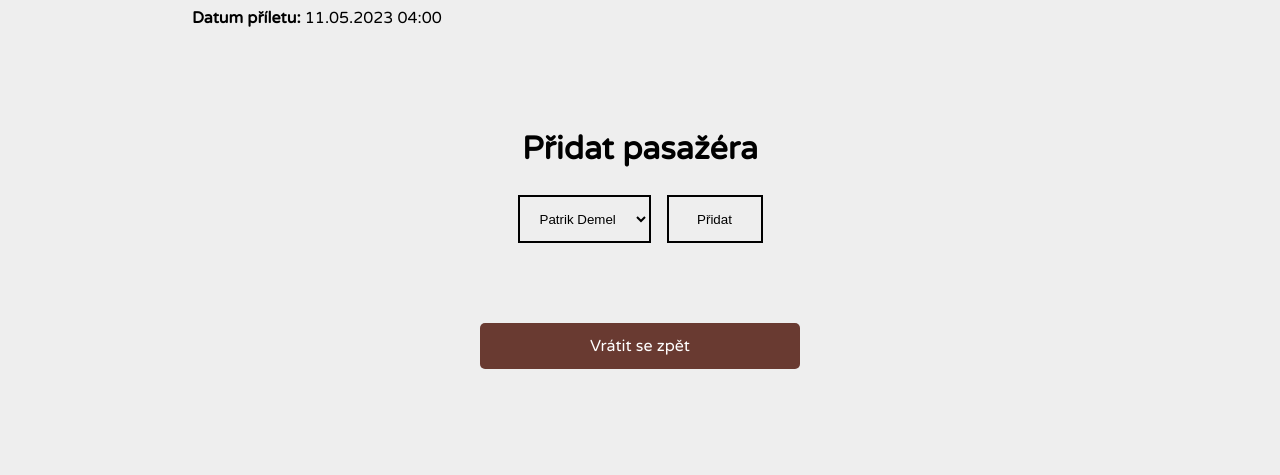
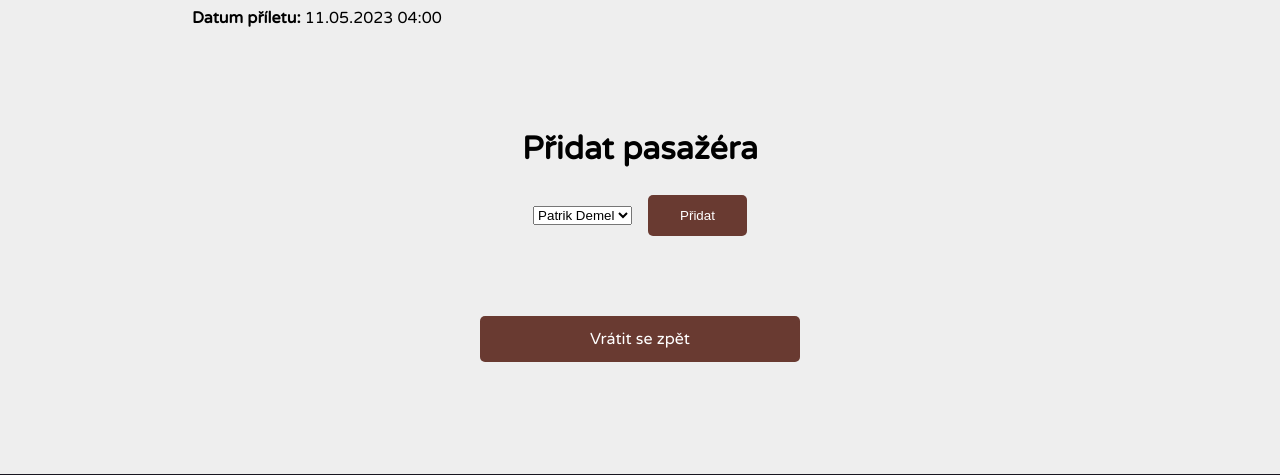
Before and after one commit to PatrikDemel/django-final-project, a Django app: page /web/12345 in a window 1280 px wide. Shown: the part 254-729 px from the top of the page. Run offline with Django 4.2, Linux system fonts and the light colour scheme; data comes from the database, SQL or seed files in the repository; parts of the project's set-up code (start-up, migrations or seed data) failed here and were passed over.

Commit message:
90% finished

```diff
--- a/cestovani/web/static/web/styles.css
+++ b/cestovani/web/static/web/styles.css
@@ -417,17 +417,6 @@ footer {
   gap: 1rem;
 }
 
-#add-passanger-form .btn,
-#add-passanger-form select {
-  padding: 0.5rem 1rem;
-  background-color: transparent;
-  border: 2px solid black;
-  min-width: 6rem;
-  color: black;
-  min-height: 3rem;
-  border-radius: 0%;
-}
-
 /* Footer */
 footer {
   display: flex;
```
